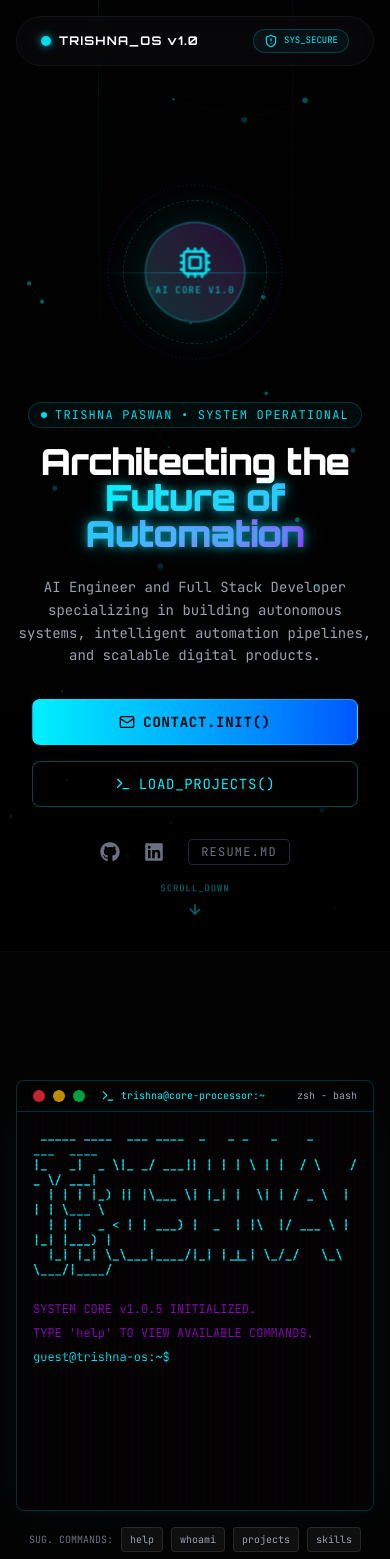
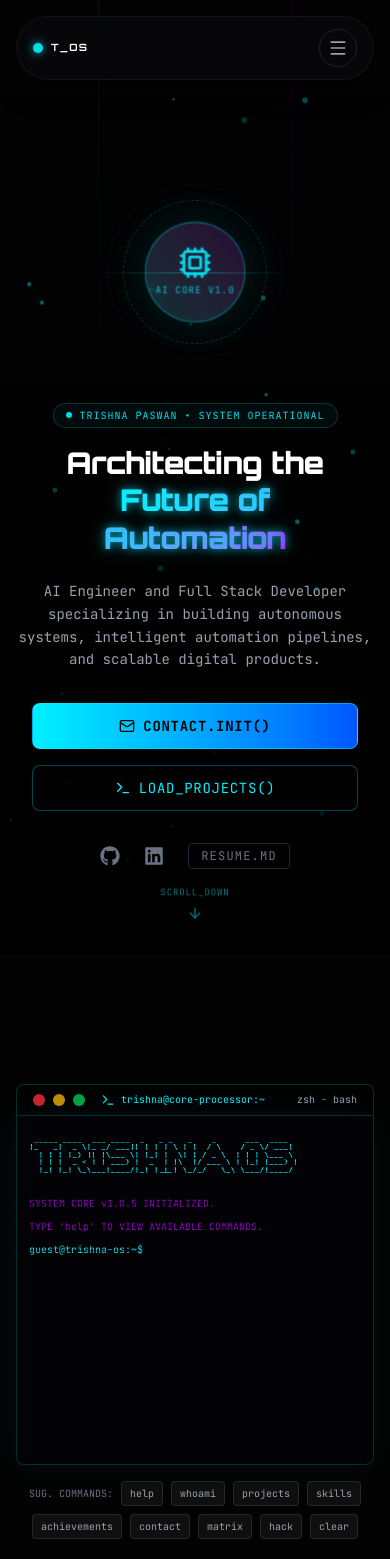
Before and after one commit to trishna-paswan/Portfolio, a Next.js app in the folder frontend/: page / in a window 390 px wide. Shown: the top 1559 px of the page. Built offline with nearby package versions, Linux system fonts and the light colour scheme.

Commit message:
style: adjust Terminal and Hero component styles for improved layout and readability

```diff
--- a/frontend/src/components/Contact.tsx
+++ b/frontend/src/components/Contact.tsx
@@ -200,7 +200,7 @@ export default function Contact() {
                 {status === "SUCCESS" && (
                   <div className="p-4 border border-emerald-500/20 bg-emerald-500/5 text-emerald-400 rounded-xl flex items-center gap-3">
                     <CheckCircle2 className="w-5 h-5 shrink-0" />
-                    <span>Message sent successfully! I'll get back to you soon.</span>
+                    <span>Message sent successfully! I&apos;ll get back to you soon.</span>
                   </div>
                 )}
 
--- a/frontend/src/components/Hero.tsx
+++ b/frontend/src/components/Hero.tsx
@@ -191,14 +191,14 @@ export default function Hero() {
           initial={{ opacity: 0, y: 20 }}
           animate={{ opacity: 1, y: 0 }}
           transition={{ duration: 0.8, delay: 0.2 }}
-          className="space-y-4"
+          className="space-y-4 px-4"
         >
-          <div className="inline-flex items-center gap-2 px-3 py-1 rounded-full border border-neon-cyan/20 bg-neon-cyan/5 text-neon-cyan font-mono text-xs uppercase tracking-widest animate-pulse">
+          <div className="inline-flex items-center gap-2 px-3 py-1 rounded-full border border-neon-cyan/20 bg-neon-cyan/5 text-neon-cyan font-mono text-[10px] md:text-xs uppercase tracking-widest animate-pulse">
             <span className="w-1.5 h-1.5 bg-neon-cyan rounded-full" />
             Trishna Paswan • System Operational
           </div>
 
-          <h1 className="text-4xl sm:text-6xl md:text-8xl font-black font-display tracking-tight text-white leading-none">
+          <h1 className="text-3xl sm:text-5xl md:text-7xl lg:text-8xl font-black font-display tracking-tight text-white leading-tight md:leading-none">
             Architecting the <br className="hidden md:inline" />
             <span className="bg-gradient-to-r from-neon-cyan via-blue-400 to-neon-purple bg-clip-text text-transparent text-glow-cyan">
               Future of Automation
--- a/frontend/src/components/Navbar.tsx
+++ b/frontend/src/components/Navbar.tsx
@@ -1,18 +1,16 @@
 "use client";
 
-import React, { useEffect, useState } from "react";
+import React, { useState } from "react";
 import Link from "next/link";
 import { usePathname } from "next/navigation";
-import { Cpu, Terminal as TerminalIcon, User, Layers, ShieldAlert, Sparkles, Send, Award, Home } from "lucide-react";
+import { Cpu, User, Layers, ShieldAlert, Sparkles, Send, Award, Home, Menu, X } from "lucide-react";
+import { motion, AnimatePresence } from "framer-motion";
 
 export default function Navbar() {
   const pathname = usePathname();
-  const [activeSection, setActiveSection] = useState("home");
+  const [isMobileMenuOpen, setIsMobileMenuOpen] = useState(false);
 
-  useEffect(() => {
-    if (pathname === "/") setActiveSection("home");
-    else setActiveSection(pathname.replace("/", ""));
-  }, [pathname]);
+  const activeSection = pathname === "/" ? "home" : pathname.split("/")[1];
 
   const navItems = [
     { id: "home", label: "HOME.exe", icon: <Home className="w-3.5 h-3.5" />, href: "/" },
@@ -25,12 +23,14 @@ export default function Navbar() {
   ];
 
   return (
-    <header className="fixed top-4 left-1/2 -translate-x-1/2 z-40 w-full max-w-5xl px-4 select-none">
-      <nav className="glass-panel px-6 py-3 rounded-full flex items-center justify-between border border-white/5 shadow-[0_4px_30px_rgba(0,0,0,0.8)] backdrop-blur-md">
+    <>
+      <header className="fixed top-4 left-1/2 -translate-x-1/2 z-50 w-full max-w-5xl px-4 select-none">
+        <nav className="glass-panel px-4 md:px-6 py-3 rounded-full flex items-center justify-between border border-white/5 shadow-[0_4px_30px_rgba(0,0,0,0.8)] backdrop-blur-md">
           {/* Logo / Operations Status */}
           <Link href="/" className="flex items-center gap-2 font-display text-xs font-bold tracking-widest text-white hover:text-neon-cyan transition-colors">
             <span className="w-2.5 h-2.5 bg-neon-cyan rounded-full animate-pulse shadow-[0_0_8px_rgba(0,240,255,0.8)]" />
-          TRISHNA_OS v1.0
+            <span className="hidden sm:inline">TRISHNA_OS v1.0</span>
+            <span className="sm:hidden text-[10px]">T_OS</span>
           </Link>
 
           {/* Desktop Navigation Links */}
@@ -51,12 +51,64 @@ export default function Navbar() {
             ))}
           </div>
 
-        {/* Status Indicator */}
-        <div className="flex items-center gap-1.5 font-mono text-[9px] text-neon-cyan bg-neon-cyan/5 border border-neon-cyan/20 px-2.5 py-1 rounded-full">
+          {/* Right Section: Status & Mobile Trigger */}
+          <div className="flex items-center gap-3">
+            <div className="hidden sm:flex items-center gap-1.5 font-mono text-[9px] text-neon-cyan bg-neon-cyan/5 border border-neon-cyan/20 px-2.5 py-1 rounded-full">
               <ShieldAlert className="w-3.5 h-3.5 animate-pulse" />
               SYS_SECURE
             </div>
+
+            <button
+              onClick={() => setIsMobileMenuOpen(!isMobileMenuOpen)}
+              className="lg:hidden p-2 rounded-full border border-white/10 text-gray-400 hover:text-neon-cyan transition-colors"
+            >
+              {isMobileMenuOpen ? <X className="w-5 h-5" /> : <Menu className="w-5 h-5" />}
+            </button>
+          </div>
         </nav>
       </header>
+
+      {/* Mobile Menu Overlay */}
+      <AnimatePresence>
+        {isMobileMenuOpen && (
+          <motion.div
+            initial={{ opacity: 0, y: -20 }}
+            animate={{ opacity: 1, y: 0 }}
+            exit={{ opacity: 0, y: -20 }}
+            className="fixed inset-0 z-40 bg-black/95 backdrop-blur-xl lg:hidden flex flex-col items-center justify-center p-6"
+          >
+            <div className="w-full max-w-sm flex flex-col gap-4">
+              <div className="font-mono text-[10px] text-gray-500 mb-4 border-b border-white/10 pb-2 uppercase tracking-widest text-center">
+                Directory Selection
+              </div>
+              {navItems.map((item) => (
+                <Link
+                  key={item.id}
+                  href={item.href}
+                  onClick={() => setIsMobileMenuOpen(false)}
+                  className={`flex items-center gap-4 px-6 py-4 rounded-2xl border font-mono transition-all ${
+                    activeSection === item.id
+                      ? "bg-neon-cyan/10 border-neon-cyan/40 text-neon-cyan shadow-[0_0_20px_rgba(0,240,255,0.1)]"
+                      : "border-white/5 text-gray-400"
+                  }`}
+                >
+                  <div className={`p-2 rounded-lg ${activeSection === item.id ? "bg-neon-cyan/20" : "bg-white/5"}`}>
+                    {item.icon}
+                  </div>
+                  <span className="text-sm tracking-widest">{item.label}</span>
+                </Link>
+              ))}
+
+              <div className="mt-8 flex justify-center">
+                <div className="flex items-center gap-2 font-mono text-[10px] text-neon-cyan bg-neon-cyan/5 border border-neon-cyan/20 px-4 py-2 rounded-full">
+                  <ShieldAlert className="w-4 h-4 animate-pulse" />
+                  SYSTEM_STATUS: SECURE
+                </div>
+              </div>
+            </div>
+          </motion.div>
+        )}
+      </AnimatePresence>
+    </>
   );
 }
--- a/frontend/src/components/Terminal.tsx
+++ b/frontend/src/components/Terminal.tsx
@@ -228,7 +228,7 @@ export default function Terminal() {
 
       {/* Terminal Main Body */}
       <div
-        className="relative w-full h-[400px] border border-neon-cyan/20 rounded-b-lg bg-black/90 p-4 font-mono text-xs overflow-y-auto cursor-text shadow-[0_0_40px_rgba(0,240,255,0.05)] scanline"
+        className="relative w-full h-[350px] md:h-[400px] border border-neon-cyan/20 rounded-b-lg bg-black/90 p-3 md:p-4 font-mono text-[10px] md:text-xs overflow-y-auto cursor-text shadow-[0_0_40px_rgba(0,240,255,0.05)] scanline"
         onClick={() => inputRef.current?.focus()}
       >
         {isMatrixMode && (
@@ -237,7 +237,7 @@ export default function Terminal() {
 
         <div className="relative z-10 space-y-2 whitespace-pre-wrap">
           {/* Welcome ASCII Logo */}
-          <div className="text-neon-cyan font-bold leading-tight select-none">
+          <div className="text-neon-cyan font-bold leading-tight select-none text-[8px] sm:text-[10px] md:text-xs scale-y-75 sm:scale-y-100 origin-left">
             {` _____ ____  ___ ____  _   _ _   _    _      ___  ____
 |_   _|  _ \\|_ _/ ___|| | | | \\ | |  / \\    / _ \\/ ___|
   | | | |_) || |\\___ \\| |_| |  \\| | / _ \\  | | | \\___ \\
```
Also changed, not shown: 1 other file (tests, documents, lock files or other folders). Lines whose indentation alone changed are shown as unchanged.
